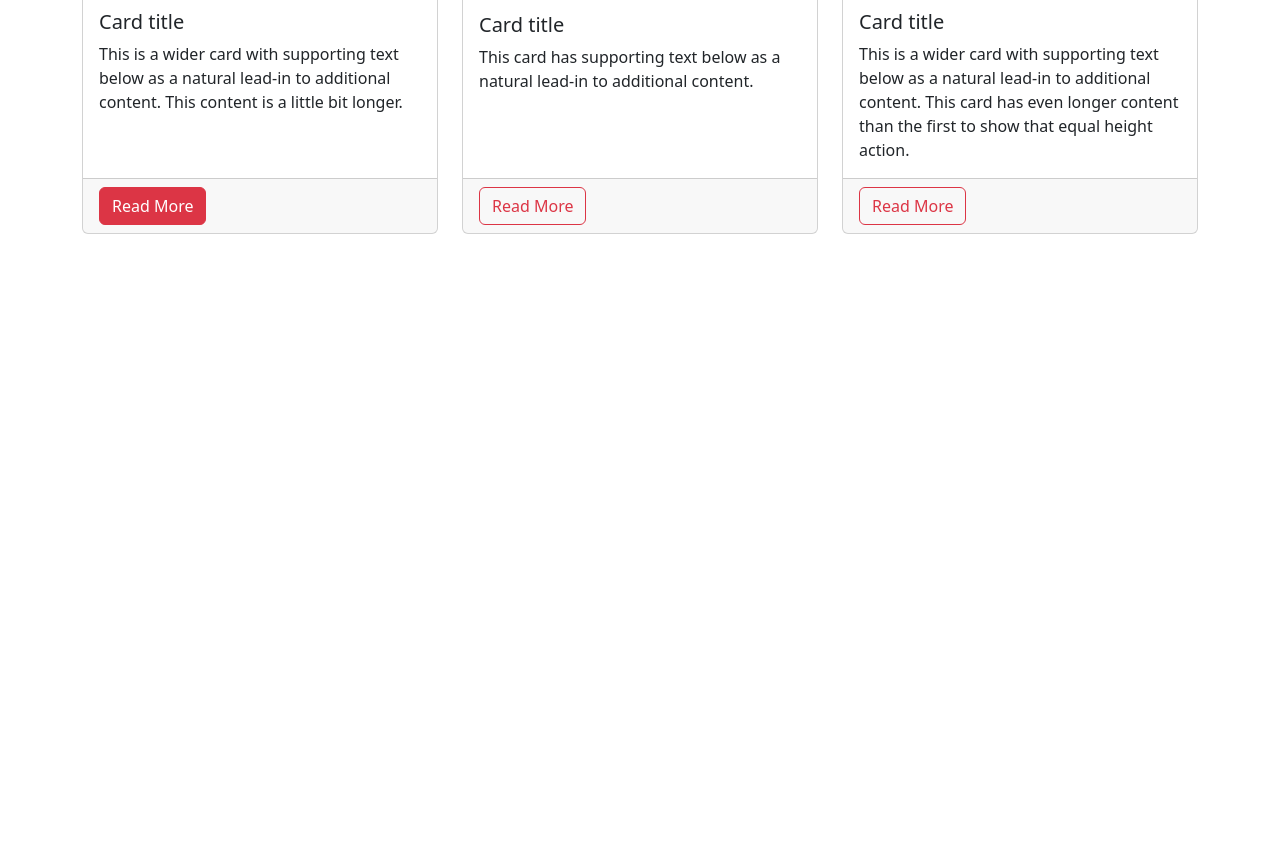
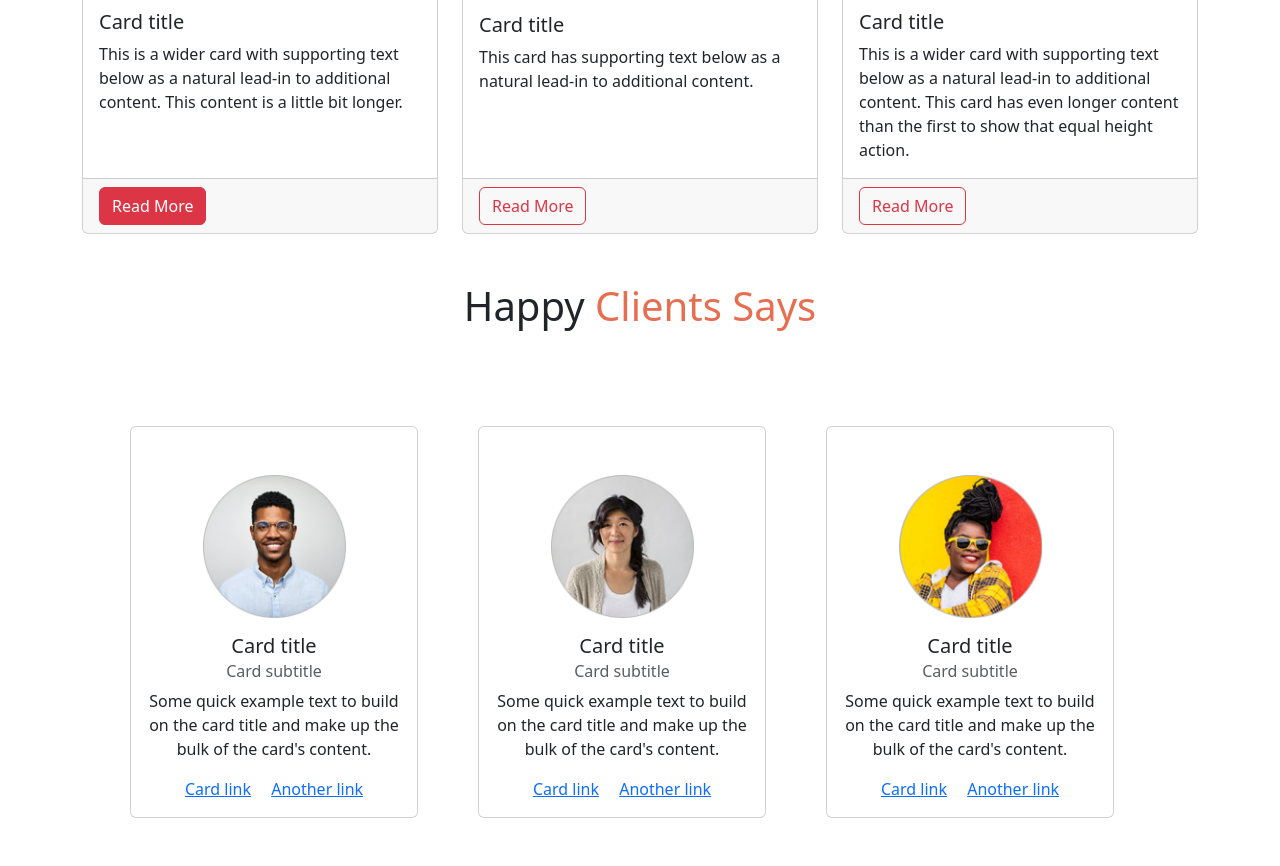
Before and after one commit to Ujjal-ENG/biker_zone, a plain HTML site: page index.html in a window 1280 px wide. Shown: the part 1298-2164 px from the top of the page. Before the commit the page ends 1532 px from the top, so only its background shows below. Drawn offline with Linux system fonts and the light colour scheme.

Commit message:
done the happy clinets section

```diff
--- a/index.html
+++ b/index.html
@@ -220,8 +220,56 @@
 
     <!-- Happy Clients Section -->
 
-    <section class="container-lg">
+    <section class="container-lg mt-5 text-center">
+      <h1 class="text-center">Happy <span>Clients Says</span></h1>
 
+      <div class="mt-5 p-5 row row-cols-1 row-cols-md-3 text-center">
+
+        <div class="col">
+          <div class="card" style="width: 18rem;">
+            <img src="./images/user-1.png" class="w-50 mx-auto mt-5" alt="">
+            <div class="card-body">
+              <h5 class="card-title">Card title</h5>
+              <h6 class="card-subtitle mb-2 text-muted">Card subtitle</h6>
+              <p class="card-text">Some quick example text to build on the card title and make up the bulk of the card's
+                content.</p>
+              <a href="#" class="card-link">Card link</a>
+              <a href="#" class="card-link">Another link</a>
+            </div>
+          </div>
+        </div>
+
+
+        <div class="col">
+          <div class="card" style="width: 18rem;">
+            <img src="./images/user-2.png" class="w-50 mx-auto mt-5" alt="">
+            <div class="card-body">
+              <h5 class="card-title">Card title</h5>
+              <h6 class="card-subtitle mb-2 text-muted">Card subtitle</h6>
+              <p class="card-text">Some quick example text to build on the card title and make up the bulk of the card's
+                content.</p>
+              <a href="#" class="card-link">Card link</a>
+              <a href="#" class="card-link">Another link</a>
+            </div>
+          </div>
+        </div>
+
+        <div class="col">
+          <div class="card" style="width: 18rem;">
+            <img src="./images/user-3.png" class="w-50 mx-auto mt-5" alt="">
+            <div class="card-body">
+              <h5 class="card-title">Card title</h5>
+              <h6 class="card-subtitle mb-2 text-muted">Card subtitle</h6>
+              <p class="card-text">Some quick example text to build on the card title and make up the bulk of the card's
+                content.</p>
+              <a href="#" class="card-link">Card link</a>
+              <a href="#" class="card-link">Another link</a>
+            </div>
+          </div>
+        </div>
+
+
+      </div>
     </section>
 
 
@@ -237,6 +285,7 @@
 
   <!-- Linked the bootstarp here -->
   <script src="./js/bootstrap.js"></script>
+
 </body>
 
 </html>
--- a/styles/style.css
+++ b/styles/style.css
@@ -6,3 +6,7 @@
 .btn-pos:hover {
   opacity: 1;
 }
+
+h1 span{
+  color: #E76F51;
+}
```
